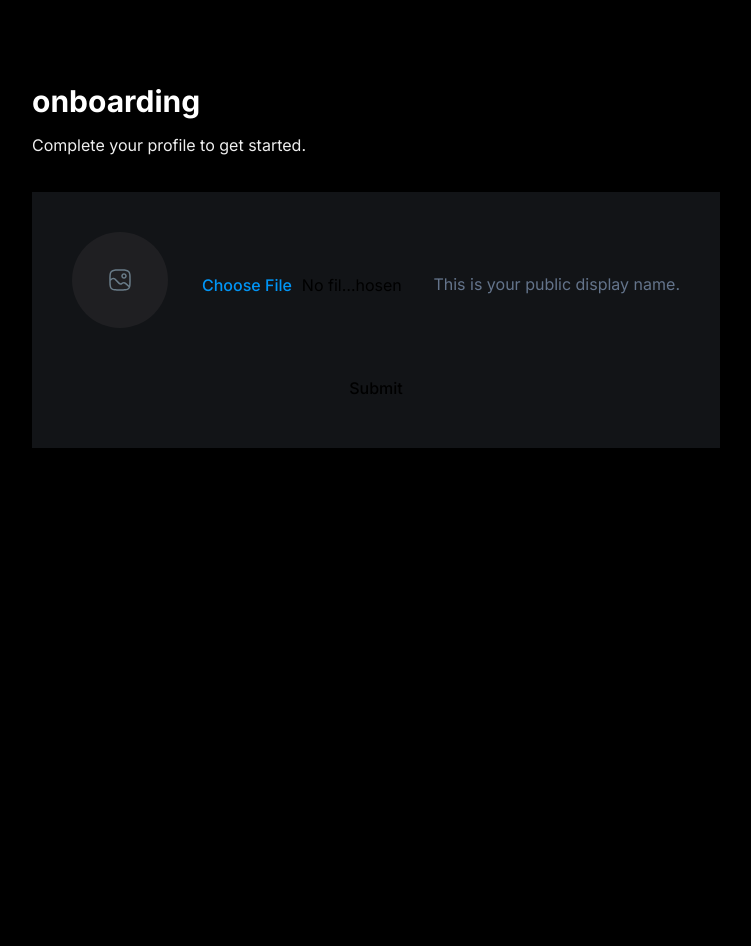
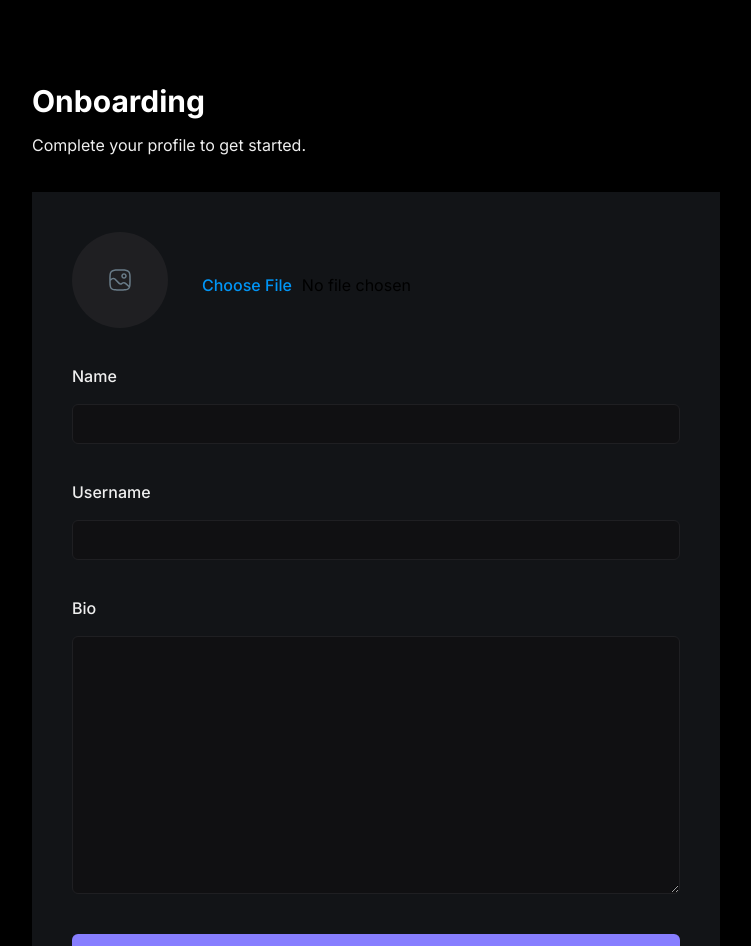
Before and after one commit to Anushkag031/uni-gram, a Next.js app in the folder client/: page /onboarding in a window 1280 px wide. Shown: the top 946 px of the page, without its empty margins (8-759 px from the left). Before the commit the page ends 800 px from the top, so only its background shows below. Built offline with nearby package versions, Linux system fonts and the light colour scheme; no server answers.

Commit message:
onboarding ui done

```diff
--- a/client/app/(auth)/onboarding/page.tsx
+++ b/client/app/(auth)/onboarding/page.tsx
@@ -8,14 +8,31 @@
 
     const user = await currentUser();
 
+
+    const userInfo = {};
+
+
+    const userData = {
+        id: user?.id,
+        objectId : userInfo?._id,
+        username : userInfo?.username || user?.username,
+        name : userInfo?.name || user?.firstName || "" ,
+        bio: userInfo?.bio || "",
+        image : userInfo?.image || user?.imageUrl,
+
+    }
+
     return (
         <main className="max-auto flex max-w-3xl flex-col justify-start px-10 py-20">
-            <h1 className="head-text">onboarding</h1>
+            <h1 className="head-text">Onboarding</h1>
             <p className="mt-3 text-base-regular text-light-2">
                 Complete your profile to get started.
             </p>
             <section className="mt-9 bg-dark-2 p-10">
-                <AccountProfile />
+                <AccountProfile
+                user={userData}
+                btnTitle="Continue"
+                />
             </section>
         </main>
     )
--- a/client/components/forms/AccountProfile.tsx
+++ b/client/components/forms/AccountProfile.tsx
@@ -18,6 +18,7 @@
 import { Input } from "@/components/ui/input"
 import { z } from "zod"
 import Image from "next/image";
+import { Textarea } from "../ui/textarea";
 
 
 //defining props using interface
@@ -26,7 +27,7 @@
     user :{
         id: string;
         objectId : string;
-        usernames : string;
+        username : string;
         name : string;
         bio : string;
         image : string;
@@ -44,10 +45,10 @@
     const form = useForm({
         resolver: zodResolver(UserValidation),
         defaultValues: {
-            profile_photo :'',
-            name :'',
-            username :'',
-            bio : '',
+            profile_photo :user?.image || "",
+            name : user?.name || "",
+            username : user?.username || "",
+            bio : user?.bio || "",
         }
     });
 
@@ -106,14 +107,75 @@
                 onChange={(e) => handleImage(e, field.onChange)}
                  />
               </FormControl>
-              <FormDescription>
-                This is your public display name.
-              </FormDescription>
-              <FormMessage />
+
             </FormItem>
           )}
         />
-        <Button type="submit">Submit</Button>
+
+
+        <FormField
+          control={form.control}
+          name="name"
+          render={({ field }) => (
+            <FormItem className="flex flex-col gap-3 w-full ">
+              <FormLabel className="text-base-semibold text-light-2">
+                Name
+                </FormLabel>
+              <FormControl >
+                <Input
+               type="text"
+                className="account-form_input no focus "
+               {...field}
+
+                 />
+              </FormControl>
+
+            </FormItem>
+          )}
+        />
+
+<FormField
+          control={form.control}
+          name="username"
+          render={({ field }) => (
+            <FormItem className="flex flex-col gap-3 w-full ">
+              <FormLabel className="text-base-semibold text-light-2">
+                Username
+                </FormLabel>
+              <FormControl >
+                <Input
+               type="text"
+                className="account-form_input no focus "
+               {...field}
+
+                 />
+              </FormControl>
+
+            </FormItem>
+          )}
+        />
+
+<FormField
+          control={form.control}
+          name="bio"
+          render={({ field }) => (
+            <FormItem className="flex flex-col gap-3 w-full ">
+              <FormLabel className="text-base-semibold text-light-2">
+                Bio
+                </FormLabel>
+              <FormControl >
+                <Textarea
+               rows={10}
+                className="account-form_input no focus "
+               {...field}
+
+                 />
+              </FormControl>
+
+            </FormItem>
+          )}
+        />
+        <Button type="submit" className="bg-primary-500">Submit</Button>
       </form>
     </Form>
     )
--- /dev/null
+++ b/client/components/ui/textarea.tsx
@@ -0,0 +1,24 @@
+import * as React from "react"
+
+import { cn } from "@/lib/utils"
+
+export interface TextareaProps
+  extends React.TextareaHTMLAttributes<HTMLTextAreaElement> {}
+
+const Textarea = React.forwardRef<HTMLTextAreaElement, TextareaProps>(
+  ({ className, ...props }, ref) => {
+    return (
+      <textarea
+        className={cn(
+          "flex min-h-[80px] w-full rounded-md border border-slate-200 bg-white px-3 py-2 text-sm ring-offset-white placeholder:text-slate-500 focus-visible:outline-none focus-visible:ring-2 focus-visible:ring-slate-950 focus-visible:ring-offset-2 disabled:cursor-not-allowed disabled:opacity-50 dark:border-slate-800 dark:bg-slate-950 dark:ring-offset-slate-950 dark:placeholder:text-slate-400 dark:focus-visible:ring-slate-300",
+          className
+        )}
+        ref={ref}
+        {...props}
+      />
+    )
+  }
+)
+Textarea.displayName = "Textarea"
+
+export { Textarea }
--- /dev/null
+++ b/client/next.config.js
@@ -0,0 +1,34 @@
+/** @type {import('next').NextConfig} */
+const nextConfig = {
+    experimental: {
+      serverActions: true,
+      serverComponentsExternalPackages: ["mongoose"],
+    },
+    eslint: {
+      // Warning: This allows production builds to successfully complete even if
+      // your project has ESLint errors.
+      ignoreDuringBuilds: true,
+    },
+    images: {
+      remotePatterns: [
+        {
+          protocol: "https",
+          hostname: "img.clerk.com",
+        },
+        {
+          protocol: "https",
+          hostname: "images.clerk.dev",
+        },
+        {
+          protocol: "https",
+          hostname: "uploadthing.com",
+        },
+        {
+          protocol: "https",
+          hostname: "placehold.co",
+        },
+      ],
+    },
+  };
+
+module.exports = nextConfig;
--- a/client/next.config.mjs
+++ /dev/null
@@ -1,4 +0,0 @@
-/** @type {import('next').NextConfig} */
-const nextConfig = {};
-
-export default nextConfig;
```
